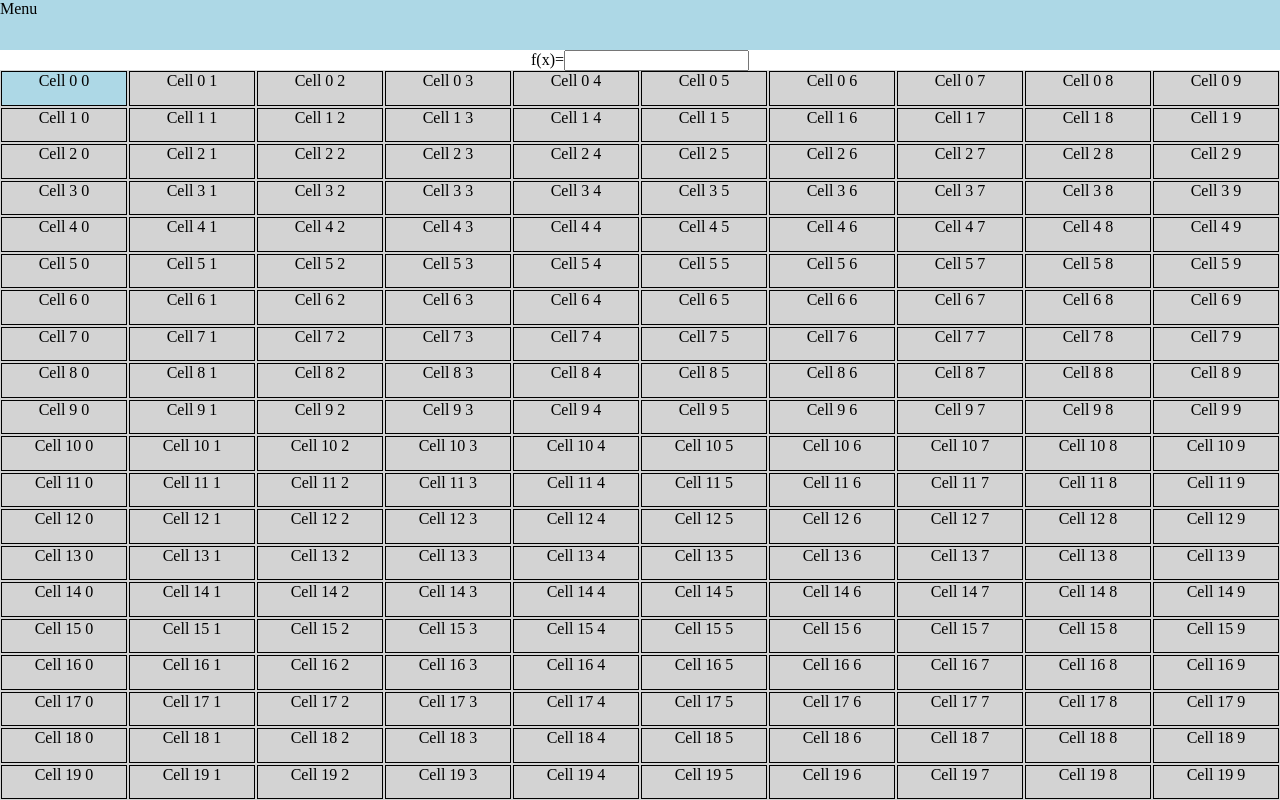
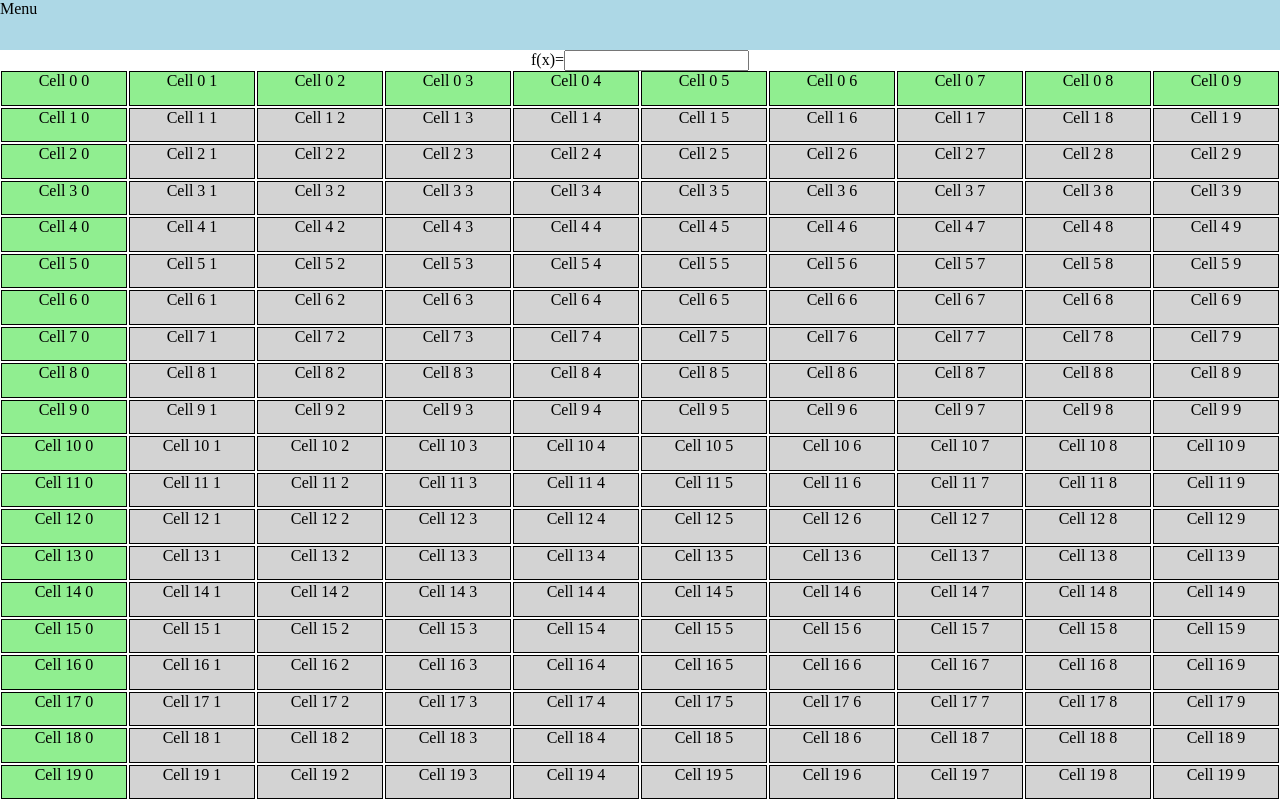
Before and after one commit to jt1796/grid, an Angular app: page / in a window 1280 px wide. Built offline with nearby package versions, Linux system fonts and the light colour scheme.

Commit message:
freezes top col/row on screen.
These will become the header bars (A,B,C, 1, 2, 3 etc)

```diff
--- a/src/app/sheet/sheet.component.html
+++ b/src/app/sheet/sheet.component.html
@@ -1,9 +1,9 @@
 <div class="formula-bar">f(x)=<input id="formulaInput" [value]="activeCell.value || ''" (input)="activeCell.value = $event.target.value" type="text"></div>
 
 <div class="grid" (scroll)="onGridScroll($event)">
-  <ng-container *ngFor="let row of cells;">
-    <ng-container *ngFor="let cell of row;">
-      <div class="cell" [class.activeCell]="cell.row === activeCell.row && cell.col === activeCell.col"  (click)="cellClick(cell)">Cell {{ cell.row }} {{ cell.col }} {{ cell.value }}</div>
+  <ng-container *ngFor="let row of cells; let ri = index">
+    <ng-container *ngFor="let cell of row; let ci = index">
+      <div class="cell" [class.leftCol]="ci === 0"  [class.topRow]="ri === 0" [class.activeCell]="cell.row === activeCell.row && cell.col === activeCell.col"  (click)="cellClick(cell)">Cell {{ cell.row }} {{ cell.col }} {{ cell.value }}</div>
     </ng-container>
   </ng-container>
 </div>
--- a/src/app/sheet/sheet.component.scss
+++ b/src/app/sheet/sheet.component.scss
@@ -7,7 +7,6 @@
     display: grid;
     grid-template-columns: repeat(100, 10%);
     grid-template-rows: repeat(100, 5%);
-    background-color: lightgray;
     height: calc(100% - 70px);
     width: 100%;
     overflow: scroll;
@@ -16,8 +15,23 @@
     border: 1px solid black;
     margin: 1px;
     text-align: center;
+    background-color: lightgrey;
 }
 
 .activeCell {
     background-color: lightblue;
 }
+
+.topRow {
+    top: 0;
+    z-index: 10;
+    position: sticky;
+    background-color: lightgreen;
+}
+
+.leftCol {
+    left: 0;
+    z-index: 10;
+    position: sticky;
+    background-color: lightgreen;
+}
```
